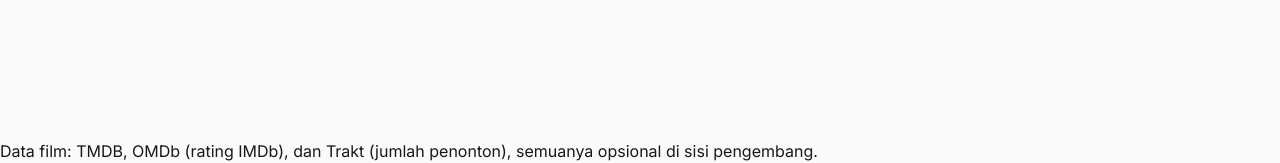
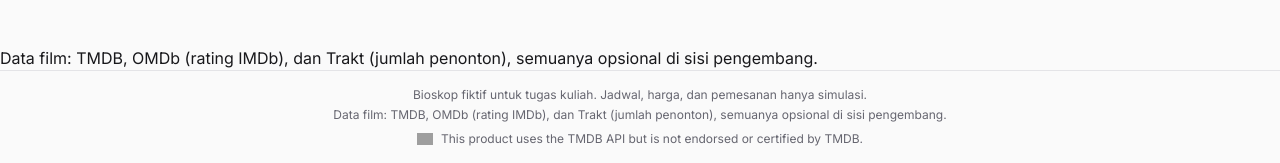
Before and after one commit to Axse15/KursiKu, a React (Vite) app: page / in a window 1280 px wide. Shown: the part 637-800 px from the top of the page. Built offline with nearby package versions, Linux system fonts and the light colour scheme; no server answers; the database is empty; grey boxes are pictures that could not be loaded.

Commit message:
Siap pindah ke IDX

```diff
--- a/src/App.jsx
+++ b/src/App.jsx
@@ -90,6 +90,17 @@ function Layout({ children }) {
         Data film: TMDB, OMDb (rating IMDb), dan Trakt (jumlah penonton),
         semuanya opsional di sisi pengembang.
       </p>
+      <footer className="border-t border-line px-4 py-4 text-center text-xs text-faint print:hidden">
+        <p>
+          Bioskop fiktif untuk tugas kuliah. Jadwal, harga, dan pemesanan hanya
+          simulasi.
+        </p>
+        <p className="mt-1">
+          Data film: TMDB, OMDb (rating IMDb), dan Trakt (jumlah penonton),
+          semuanya opsional di sisi pengembang.
+        </p>
+        <TmdbCredit />
+      </footer>
     </div>
   );
 }
```
